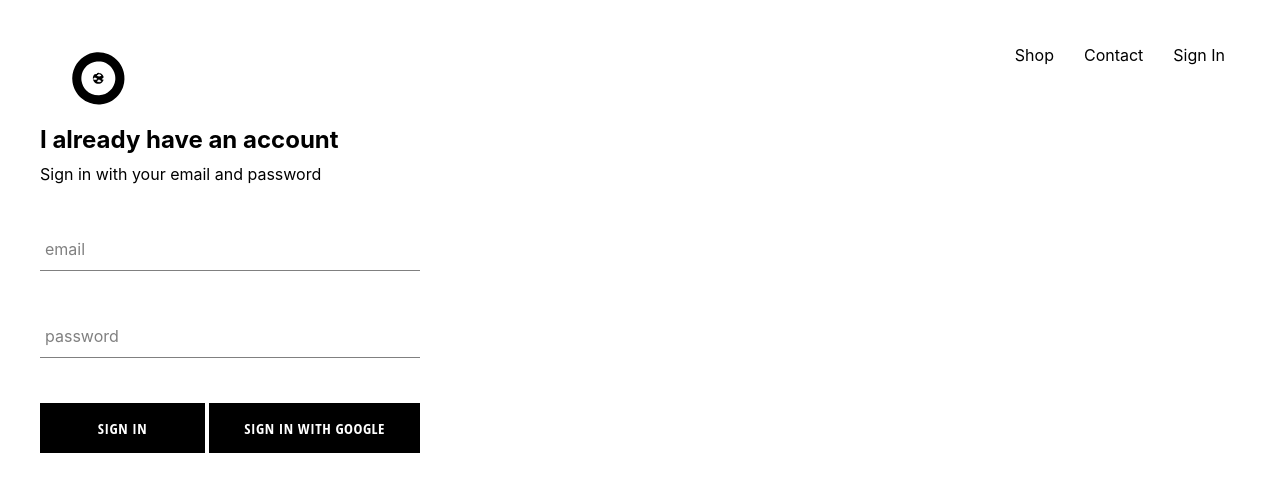
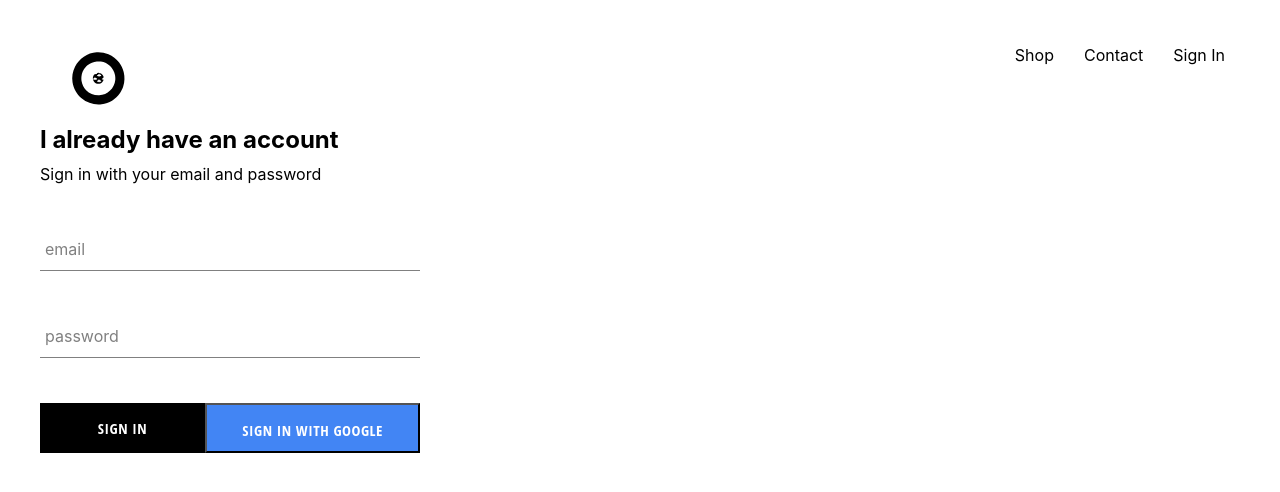
Before and after one commit to tinashe-88/my-fake-ecommerce-app, a React (Create React App) app: page /signin in a window 1280 px wide. Shown: the top 492 px of the page. Built offline with nearby package versions, Linux system fonts and the light colour scheme; no server answers.

Commit message:
added google sign in button and set styles

```diff
--- a/src/App.js
+++ b/src/App.js
@@ -25,8 +25,6 @@ class App extends React.Component {
   componentDidMount(){
     this.unsubscribeFromAuth = auth.onAuthStateChanged(user => {
       this.setState({ currentUser: user })
-
-      console.log(user)
     })
   }
 
@@ -37,7 +35,7 @@ class App extends React.Component {
   render(){
     return (
       <>
-        <Header />
+        <Header currentUser={this.state.currentUser}/>
         <Switch>
           <Route exact path='/' component={HomePage}/>
           <Route path='/shop' component={ShopPage}/>
--- a/src/components/custom-button/custom-button.jsx
+++ b/src/components/custom-button/custom-button.jsx
@@ -3,7 +3,11 @@ import React from 'react'
 import { CustomButtonContainer } from './custom-button.styles'
 
 const CustomButton = ({ children, ...props }) => (
-  <CustomButtonContainer {...props}>{children}</CustomButtonContainer>
+  <CustomButtonContainer
+    {...props}
+  >
+    {children}
+  </CustomButtonContainer>
 )
 
 export default CustomButton
--- a/src/components/header/header.jsx
+++ b/src/components/header/header.jsx
@@ -1,6 +1,7 @@
 import React from 'react'
+import { Link } from 'react-router-dom'
 
-import { Link } from 'react-router-dom'
+import { auth } from '../../firebase/firebase.utils'
 
 import {
   ReactComponent as Logo
@@ -11,7 +12,7 @@ import {
   OptionsContainer
 } from './header.styles'
 
-const Header = () => (
+const Header = ({ currentUser }) => (
   <HeaderContainer>
     <Link
       to='/'
@@ -32,12 +33,26 @@ const Header = () => (
       >
         Contact
       </Link>
+      {
+        currentUser ? (
+          <div
+            className='option'
+            onClick={() => auth.signOut()}
+          >
+            Sign Out
+          </div>
+        ) : (
           <Link
             to='/signin'
             className='option'
           >
             Sign In
           </Link>
+        )
+
+
+      }
+
     </OptionsContainer>
   </HeaderContainer>
 )
--- a/src/components/sign-in/sign-in.jsx
+++ b/src/components/sign-in/sign-in.jsx
@@ -64,7 +64,12 @@ class SignIn extends React.Component {
           />
           <ButtonsBarContainer>
             <CustomButton type='submit'> Sign in </CustomButton>
-            <CustomButton onClick={signInWithGoogle}> Sign in with Google</CustomButton>
+            <CustomButton
+              onClick={signInWithGoogle}
+              isGoogleSignIn
+            >
+              Sign in with Google
+            </CustomButton>
           </ButtonsBarContainer>
         </form>
       </SignInContainer>
```
Lines whose indentation alone changed are shown as unchanged.
